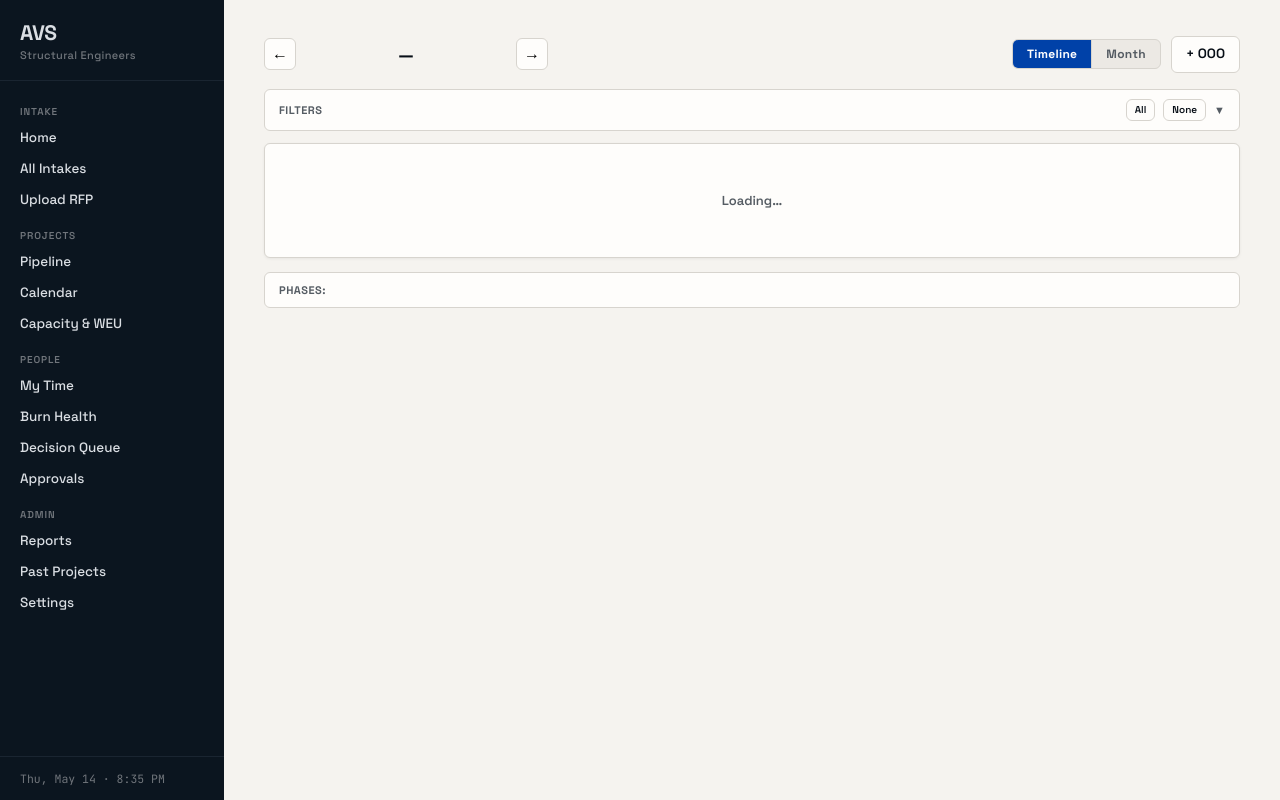
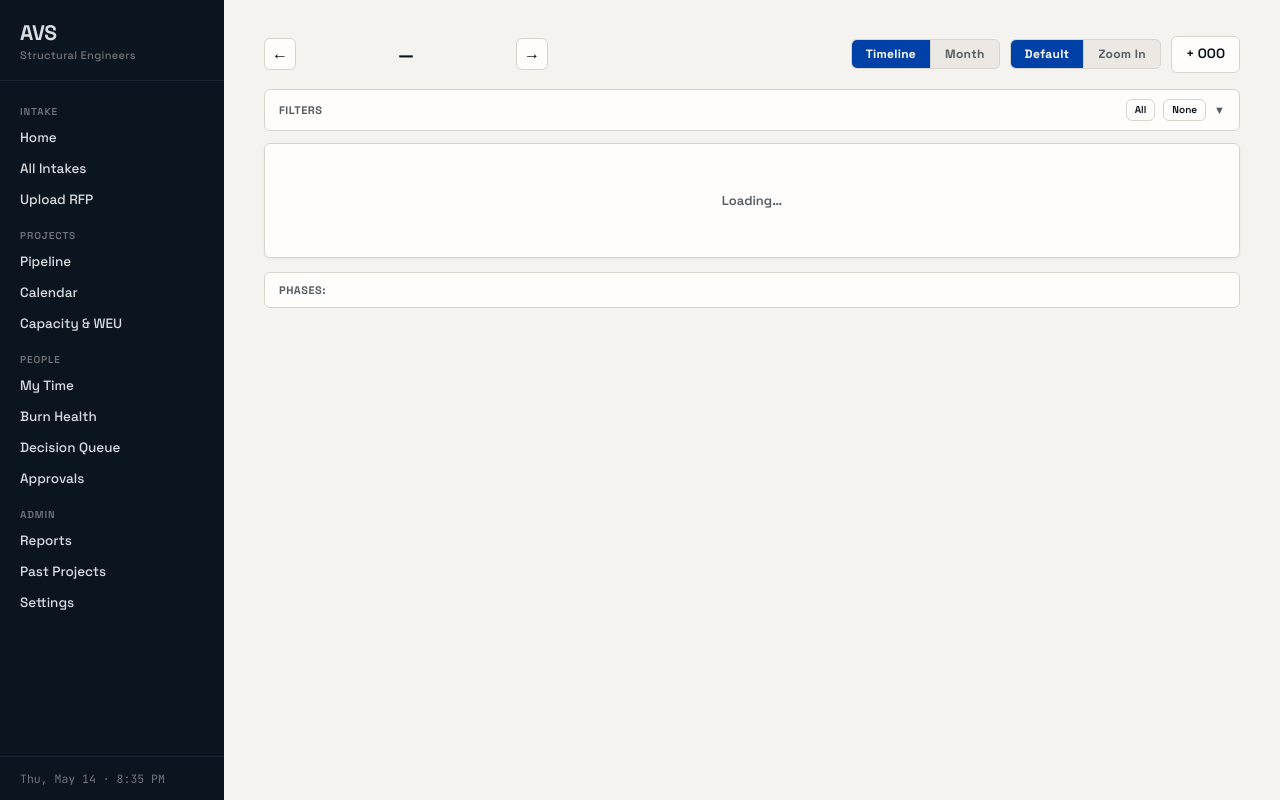
Before and after one commit to zwoodward34-create/avs-intake-gate, a Python web app: template app/templates/calendar.html in a window 1280 px wide. Run offline with Jinja, Linux system fonts and the light colour scheme; the template is opened without the code that fills it, so the values that code supplies are empty.

Commit message:
Add timeline calendar zoom

```diff
--- a/app/templates/calendar.html
+++ b/app/templates/calendar.html
@@ -621,6 +621,11 @@
     <div class="view-toggle">
       <button class="view-toggle-btn active" id="view-gantt-btn" data-view="gantt">Timeline</button>
       <button class="view-toggle-btn" id="view-month-btn" data-view="month">Month</button>
+    </div>
+    <!-- Zoom toggle — only visible in Timeline mode -->
+    <div class="view-toggle" id="zoom-toggle" style="display:flex">
+      <button class="view-toggle-btn active" id="zoom-month-btn" onclick="setGanttZoom(false)">Default</button>
+      <button class="view-toggle-btn" id="zoom-day-btn" onclick="setGanttZoom(true)">Zoom In</button>
     </div>
     <button class="btn" id="add-ooo-btn">+ OOO</button>
   </div>
@@ -926,12 +931,23 @@
   /* ════════════════════════════════════════════════════════════
      GANTT RENDERER
   ════════════════════════════════════════════════════════════ */
-  const PX_PER_DAY = 14;   // pixels per calendar day
-  const ROW_H      = 54;   // px height of each project row
+  const PX_PER_DAY      = 14;   // default: pixels per calendar day
+  const PX_PER_DAY_ZOOM = 44;   // zoomed: one readable column per day
+  const ROW_H      = 54;
   const OOO_ROW_H  = 40;
 
-  function ganttDateOffset(iso, viewStart) {
-    return daysBetween(viewStart, iso) * PX_PER_DAY;
+  let ganttZoomed = false;
+
+  function setGanttZoom(on) {
+    ganttZoomed = on;
+    document.getElementById('zoom-day-btn').classList.toggle('active', on);
+    document.getElementById('zoom-month-btn').classList.toggle('active', !on);
+    if (viewMode === 'gantt') renderGantt(_cachedPhaseEvents, _cachedOooEvents);
+  }
+  window.setGanttZoom = setGanttZoom;
+
+  function ganttDateOffset(iso, viewStart, pxDay) {
+    return daysBetween(viewStart, iso) * pxDay;
   }
 
   function renderGantt(phaseEvents, oooEvents) {
@@ -939,35 +955,42 @@
     const inner = document.getElementById('gantt-inner');
     inner.innerHTML = '';
 
-    /* Compute window: prev month start → next month end */
-    const prevM  = viewMonth > 1  ? viewMonth - 1 : 12;
-    const prevY  = viewMonth > 1  ? viewYear  : viewYear - 1;
-    const nextM  = viewMonth < 12 ? viewMonth + 1 : 1;
-    const nextY  = viewMonth < 12 ? viewYear  : viewYear + 1;
-
-    const viewStart = isoStr(prevY, prevM, 1);
-    const viewEnd   = isoStr(nextY, nextM, daysInMonth(nextY, nextM));
+    const pxDay = ganttZoomed ? PX_PER_DAY_ZOOM : PX_PER_DAY;
+
+    /* Compute window */
+    let viewStart, viewEnd;
+    if (ganttZoomed) {
+      // Day View: current month only
+      viewStart = isoStr(viewYear, viewMonth, 1);
+      viewEnd   = isoStr(viewYear, viewMonth, daysInMonth(viewYear, viewMonth));
+    } else {
+      // Normal: prev month start → next month end
+      const prevM = viewMonth > 1  ? viewMonth - 1 : 12;
+      const prevY = viewMonth > 1  ? viewYear  : viewYear - 1;
+      const nextM = viewMonth < 12 ? viewMonth + 1 : 1;
+      const nextY = viewMonth < 12 ? viewYear  : viewYear + 1;
+      viewStart = isoStr(prevY, prevM, 1);
+      viewEnd   = isoStr(nextY, nextM, daysInMonth(nextY, nextM));
+    }
     const totalDays = daysBetween(viewStart, viewEnd) + 1;
-    const timelineW = totalDays * PX_PER_DAY;
+    const timelineW = totalDays * pxDay;
 
     const today = new Date().toISOString().slice(0,10);
     const todayPx = daysBetween(viewStart, today);
     const todayVisible = today >= viewStart && today <= viewEnd;
 
-    /* Repeating week grid background */
-    const weekW = 7 * PX_PER_DAY;
-    // We need to find the offset of the first Sunday
-    const viewStartDow = new Date(viewStart + 'T12:00:00').getDay(); // 0=Sun
-    const firstGridOffset = ((7 - viewStartDow) % 7) * PX_PER_DAY;
-    const weekGridBg = `repeating-linear-gradient(
-      to right,
-      transparent 0,
-      transparent ${weekW - 1}px,
-      var(--border) ${weekW - 1}px,
-      var(--border) ${weekW}px
-    )`;
-    // Offset the repeating gradient to align with actual Sundays
-    const weekGridStyle = `background-image:${weekGridBg};background-position:${firstGridOffset}px 0;background-size:${weekW}px 100%;`;
+    /* Grid background style */
+    let trackGridStyle;
+    if (ganttZoomed) {
+      // Day grid: 1px divider every pxDay pixels, weekend columns shaded
+      trackGridStyle = `background-image:repeating-linear-gradient(to right,transparent 0,transparent ${pxDay-1}px,var(--border) ${pxDay-1}px,var(--border) ${pxDay}px);background-size:${pxDay}px 100%;`;
+    } else {
+      const weekW          = 7 * pxDay;
+      const viewStartDow   = new Date(viewStart + 'T12:00:00').getDay();
+      const firstGridOffset = ((7 - viewStartDow) % 7) * pxDay;
+      const weekGridBg = `repeating-linear-gradient(to right,transparent 0,transparent ${weekW-1}px,var(--border) ${weekW-1}px,var(--border) ${weekW}px)`;
+      trackGridStyle = `background-image:${weekGridBg};background-position:${firstGridOffset}px 0;background-size:${weekW}px 100%;`;
+    }
 
     /* Group phase events by project_number */
     const projectMap = {};
@@ -985,58 +1008,35 @@
     }
 
     /* ── Month header bands ───────────────────────────────── */
-    // Build list of months in the window with their start offset + width
     const monthBands = [];
     let cursor = viewStart;
     while (cursor <= viewEnd) {
       const y = parseInt(cursor.slice(0,4));
       const m = parseInt(cursor.slice(5,7));
-      const monthStart = isoStr(y, m, 1);
       const monthEnd   = isoStr(y, m, daysInMonth(y, m));
       const clampStart = cursor > viewStart ? cursor : viewStart;
       const clampEnd   = monthEnd < viewEnd ? monthEnd : viewEnd;
-      const startPx = daysBetween(viewStart, clampStart) * PX_PER_DAY;
-      const endPx   = (daysBetween(viewStart, clampEnd) + 1) * PX_PER_DAY;
+      const startPx = daysBetween(viewStart, clampStart) * pxDay;
+      const endPx   = (daysBetween(viewStart, clampEnd) + 1) * pxDay;
       monthBands.push({
         label: `${MONTH_NAMES[m-1]} ${y}`,
         startPx,
         widthPx: endPx - startPx,
         isCurrent: y === viewYear && m === viewMonth,
       });
-      // advance to next month
       if (m < 12) cursor = isoStr(y, m+1, 1);
-      else        cursor = isoStr(y+1, 1,  1);
+      else        cursor = isoStr(y+1, 1, 1);
     }
 
-    /* ── Week labels ──────────────────────────────────────── */
-    const weekLabels = [];
-    // find first Sunday >= viewStart
-    let wCursor = viewStart;
-    const dow = new Date(viewStart + 'T12:00:00').getDay();
-    if (dow !== 0) wCursor = addDays(viewStart, 7 - dow);
-    while (wCursor <= viewEnd) {
-      const px = daysBetween(viewStart, wCursor) * PX_PER_DAY;
-      const d = new Date(wCursor + 'T12:00:00');
-      weekLabels.push({
-        label: `${MONTH_NAMES[d.getMonth()].slice(0,3)} ${d.getDate()}`,
-        startPx: px,
-        widthPx: weekW,
-        isCurrentWeek: Math.abs(daysBetween(wCursor, today)) < 7 && today >= wCursor,
-      });
-      wCursor = addDays(wCursor, 7);
-    }
-
     /* ── Build header rows ────────────────────────────────── */
-    // Month header
+    // Row 1: Month bands
     const monthHdr = document.createElement('div');
     monthHdr.className = 'gantt-header-row';
     monthHdr.style.height = '26px';
-
     const monthHdrLabel = document.createElement('div');
     monthHdrLabel.className = 'gantt-col-label gantt-label-header';
     monthHdrLabel.textContent = 'Project';
     monthHdr.appendChild(monthHdrLabel);
-
     const monthHdrTrack = document.createElement('div');
     monthHdrTrack.className = 'gantt-header-months';
     monthHdrTrack.style.cssText = `position:relative;flex:1;height:26px;min-width:${timelineW}px;`;
@@ -1044,46 +1044,82 @@
       const el = document.createElement('div');
       el.className = 'gantt-header-month-label';
       el.style.cssText = `left:${band.startPx}px;width:${band.widthPx}px;` +
-        (band.isCurrent ? 'color:var(--accent);' : '');
+        (band.isCurrent ? 'color:var(--accent);font-weight:800;' : '');
       el.textContent = band.label;
       monthHdrTrack.appendChild(el);
     });
     monthHdr.appendChild(monthHdrTrack);
     inner.appendChild(monthHdr);
 
-    // Week sub-header
-    const weekHdr = document.createElement('div');
-    weekHdr.className = 'gantt-header-weeks-row';
-    weekHdr.style.height = '22px';
-
-    const weekHdrLabel = document.createElement('div');
-    weekHdrLabel.className = 'gantt-col-label';
-    weekHdrLabel.style.height = '22px';
-    weekHdr.appendChild(weekHdrLabel);
-
-    const weekHdrTrack = document.createElement('div');
-    weekHdrTrack.className = 'gantt-header-weeks';
-    weekHdrTrack.style.cssText = `position:relative;flex:1;height:22px;min-width:${timelineW}px;${weekGridStyle}`;
-    weekLabels.forEach(wk => {
-      const el = document.createElement('div');
-      el.className = 'gantt-week-label' + (wk.isCurrentWeek ? ' gantt-today-week-label' : '');
-      el.style.cssText = `left:${wk.startPx}px;width:${wk.widthPx}px;`;
-      el.textContent = wk.label;
-      weekHdrTrack.appendChild(el);
-    });
-    weekHdr.appendChild(weekHdrTrack);
-    inner.appendChild(weekHdr);
+    // Row 2: Week labels (normal) OR Day labels (zoomed)
+    const subHdr = document.createElement('div');
+    subHdr.className = ganttZoomed ? 'gantt-header-weeks-row' : 'gantt-header-weeks-row';
+    subHdr.style.height = ganttZoomed ? '34px' : '22px';
+    const subHdrLabel = document.createElement('div');
+    subHdrLabel.className = 'gantt-col-label';
+    subHdrLabel.style.height = ganttZoomed ? '34px' : '22px';
+    subHdr.appendChild(subHdrLabel);
+    const subHdrTrack = document.createElement('div');
+    subHdrTrack.style.cssText = `position:relative;flex:1;height:${ganttZoomed ? 34 : 22}px;min-width:${timelineW}px;${trackGridStyle}`;
+
+    if (ganttZoomed) {
+      // Individual day columns
+      const DOW_ABBR = ['Sun','Mon','Tue','Wed','Thu','Fri','Sat'];
+      let dCursor = viewStart;
+      while (dCursor <= viewEnd) {
+        const d   = new Date(dCursor + 'T12:00:00');
+        const dow = d.getDay();
+        const isWeekend = dow === 0 || dow === 6;
+        const isToday   = dCursor === today;
+        const px = daysBetween(viewStart, dCursor) * pxDay;
+
+        const col = document.createElement('div');
+        col.style.cssText = `position:absolute;left:${px}px;width:${pxDay}px;height:34px;display:flex;flex-direction:column;align-items:center;justify-content:center;box-sizing:border-box;border-right:1px solid var(--border);` +
+          (isWeekend ? 'background:rgba(255,255,255,.03);' : '') +
+          (isToday   ? 'background:rgba(30,58,95,.18);' : '');
+        const dayName = document.createElement('div');
+        dayName.style.cssText = `font-size:9px;font-weight:700;text-transform:uppercase;letter-spacing:.3px;color:${isToday ? 'var(--accent)' : isWeekend ? 'var(--subtle)' : 'var(--muted)'};line-height:1.2`;
+        dayName.textContent = DOW_ABBR[dow];
+        const dayNum = document.createElement('div');
+        dayNum.style.cssText = `font-size:12px;font-weight:${isToday ? 800 : 600};color:${isToday ? 'var(--accent)' : isWeekend ? 'var(--muted)' : 'var(--text)'};line-height:1.2`;
+        dayNum.textContent = d.getDate();
+        col.appendChild(dayName);
+        col.appendChild(dayNum);
+        subHdrTrack.appendChild(col);
+        dCursor = addDays(dCursor, 1);
+      }
+    } else {
+      // Week labels (existing logic)
+      const weekW = 7 * pxDay;
+      let wCursor = viewStart;
+      const dow = new Date(viewStart + 'T12:00:00').getDay();
+      if (dow !== 0) wCursor = addDays(viewStart, 7 - dow);
+      while (wCursor <= viewEnd) {
+        const px = daysBetween(viewStart, wCursor) * pxDay;
+        const d  = new Date(wCursor + 'T12:00:00');
+        const isCurWk = Math.abs(daysBetween(wCursor, today)) < 7 && today >= wCursor;
+        const el = document.createElement('div');
+        el.className = 'gantt-week-label' + (isCurWk ? ' gantt-today-week-label' : '');
+        el.style.cssText = `left:${px}px;width:${weekW}px;`;
+        el.textContent = `${MONTH_NAMES[d.getMonth()].slice(0,3)} ${d.getDate()}`;
+        subHdrTrack.appendChild(el);
+        wCursor = addDays(wCursor, 7);
+      }
+    }
+
+    subHdr.appendChild(subHdrTrack);
+    inner.appendChild(subHdr);
 
     /* ── Helper: make a track div ─────────────────────────── */
     function makeTrack(rowH) {
       const track = document.createElement('div');
       track.className = 'gantt-track';
-      track.style.cssText = `flex:1;min-height:${rowH}px;position:relative;min-width:${timelineW}px;${weekGridStyle}`;
+      track.style.cssText = `flex:1;min-height:${rowH}px;position:relative;min-width:${timelineW}px;${trackGridStyle}`;
       // Today line
       if (todayVisible) {
         const tl = document.createElement('div');
         tl.className = 'gantt-today-line';
-        tl.style.left = (todayPx * PX_PER_DAY) + 'px';
+        tl.style.left = (todayPx * pxDay) + 'px';
         track.appendChild(tl);
       }
       return track;
@@ -1121,7 +1157,7 @@
 
         if (ev.phase_code === 'IFP') {
           // Render as milestone vertical flag
-          const left = ganttDateOffset(s, viewStart);
+          const left = ganttDateOffset(s, viewStart, pxDay);
           const ms = document.createElement('div');
           ms.className = 'gantt-milestone';
           ms.style.cssText = `left:${left}px;background:${color};`;
@@ -1134,8 +1170,8 @@
           track.appendChild(ms);
         } else {
           // Normal phase bar
-          const left  = ganttDateOffset(s, viewStart);
-          const width = Math.max((daysBetween(s, e) + 1) * PX_PER_DAY, 6);
+          const left  = ganttDateOffset(s, viewStart, pxDay);
+          const width = Math.max((daysBetween(s, e) + 1) * pxDay, 6);
 
           const bar = document.createElement('div');
           bar.className = 'gantt-bar';
@@ -1239,8 +1275,8 @@
         evts.forEach(ev => {
           const s = (ev.start_date||'').slice(0,10);
           const e = (ev.end_date||'').slice(0,10);
-          const left  = ganttDateOffset(s, viewStart);
-          const width = Math.max((daysBetween(s, e) + 1) * PX_PER_DAY, 6);
+          const left  = ganttDateOffset(s, viewStart, pxDay);
+          const width = Math.max((daysBetween(s, e) + 1) * pxDay, 6);
           const bar = document.createElement('div');
           bar.className = 'gantt-ooo-bar';
           bar.style.cssText = `left:${left}px;width:${width}px;`;
@@ -1258,7 +1294,7 @@
     if (todayVisible) {
       const scrollEl = document.getElementById('gantt-scroll');
       const labelW = 185;
-      const targetScroll = Math.max(0, todayPx * PX_PER_DAY - labelW - 80);
+      const targetScroll = Math.max(0, todayPx * pxDay - labelW - 80);
       setTimeout(() => { scrollEl.scrollLeft = targetScroll; }, 50);
     }
   }
@@ -1537,6 +1573,7 @@
     viewMode = 'gantt';
     document.getElementById('view-gantt-btn').classList.add('active');
     document.getElementById('view-month-btn').classList.remove('active');
+    document.getElementById('zoom-toggle').style.display = 'flex';
     document.getElementById('gantt-panel').style.display = '';
     document.getElementById('month-panel').style.display = 'none';
     loadCalendar();
@@ -1545,6 +1582,7 @@
     viewMode = 'month';
     document.getElementById('view-month-btn').classList.add('active');
     document.getElementById('view-gantt-btn').classList.remove('active');
+    document.getElementById('zoom-toggle').style.display = 'none';
     document.getElementById('month-panel').style.display = '';
     document.getElementById('gantt-panel').style.display = 'none';
     loadCalendar();
```
